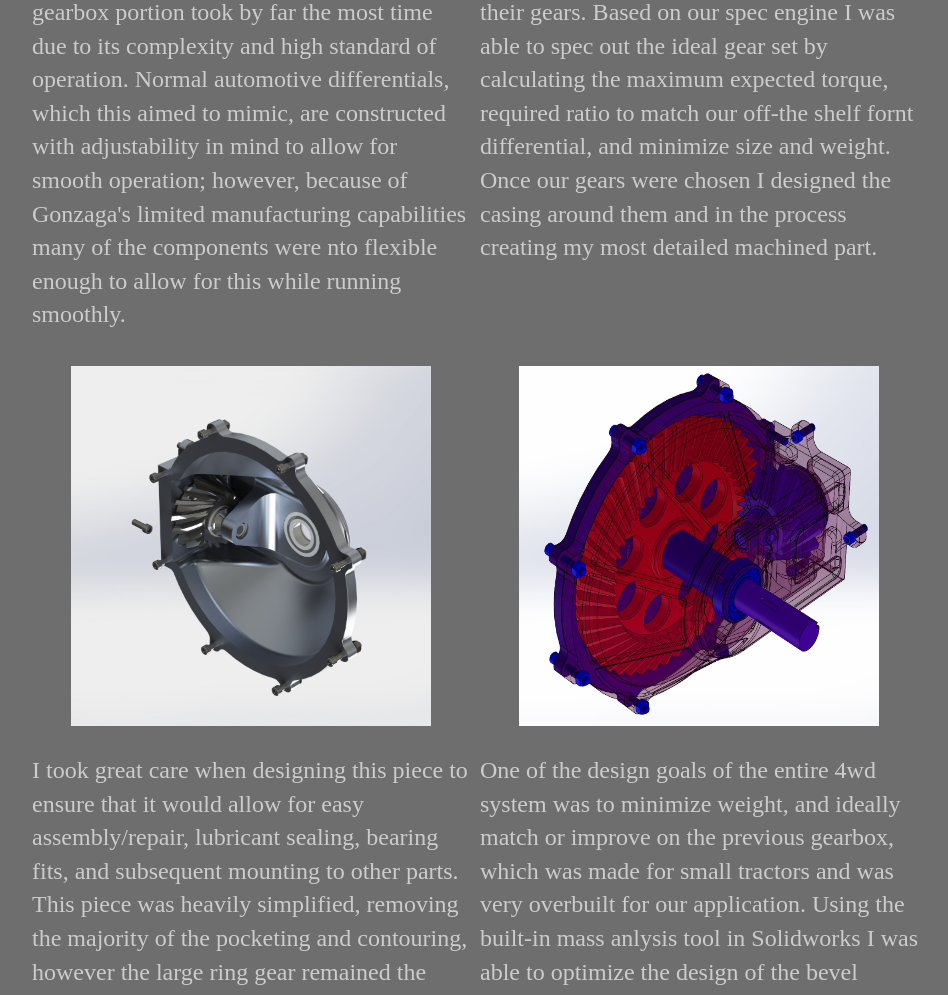
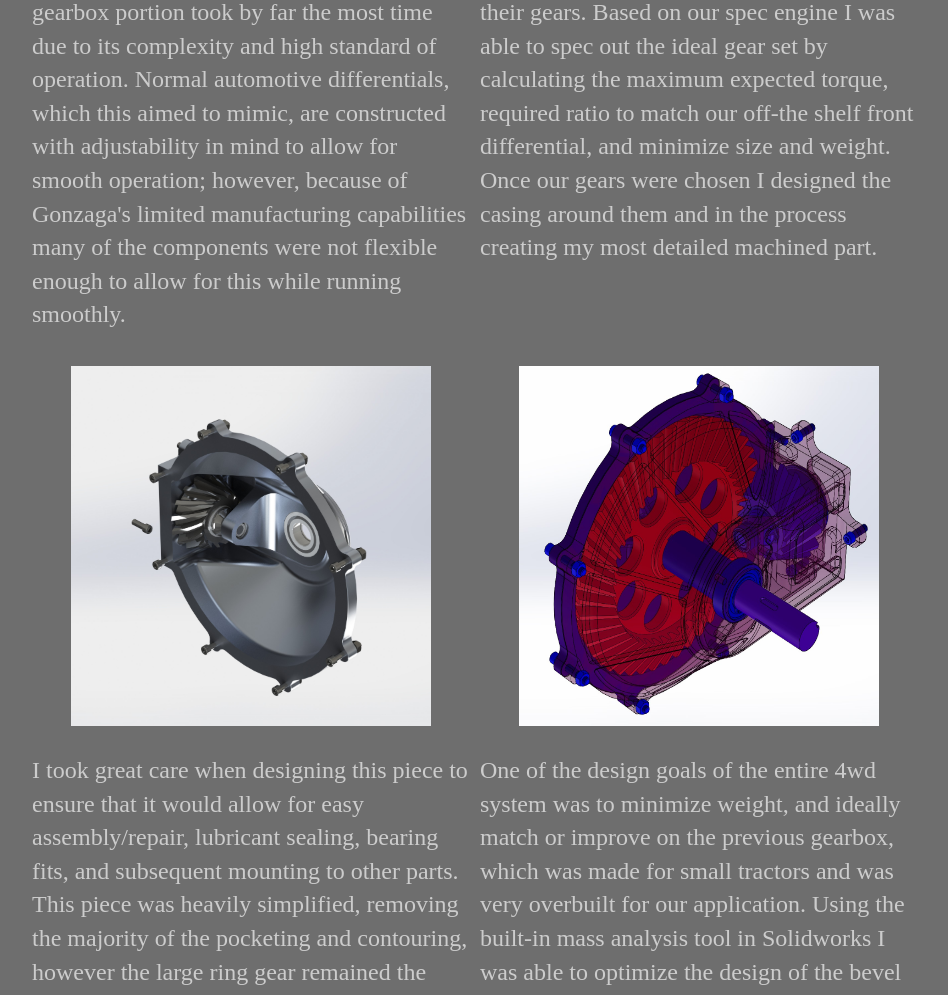
Before and after one commit to andy-gothro/andy-gothro.github.io, a Jekyll site: the page built from Baja SAE/index.html, in a window 1280 px wide and 1400 px high, scrolled down 8849 px. Shown: the part 395-1390 px from the top of the window, without its empty margins (165-1113 px from the left). Built offline with Jekyll 4.4.1, drawn with Linux system fonts in a browser that asks for light colours; some of the changed text lies outside the part shown.

Commit message:
Update index.html

```diff
--- a/Baja SAE/index.html
+++ b/Baja SAE/index.html
@@ -151,11 +151,11 @@ title: Baja SAE
 		<div class="row">
 		  <div class="column">
 		    <center><img src="bevel box.jpg" width="360" height="360"         alt="full bevel gearbox"></center>
-		    <p>This is an optimized version of the bevel gearbox on the baja car, which was simplified to ease machining requirements. Of all of these components, the bevel gearbox portion took by far the most time due to its complexity and high standard of operation. Normal automotive differentials, which this aimed to mimic, are constructed with adjustability in mind to allow for smooth operation; however, because of Gonzaga's limited manufacturing capabilities many of the components were nto flexible enough to allow for this while running smoothly.</p>
+		    <p>This is an optimized version of the bevel gearbox on the baja car, which was simplified to ease machining requirements. Of all of these components, the bevel gearbox portion took by far the most time due to its complexity and high standard of operation. Normal automotive differentials, which this aimed to mimic, are constructed with adjustability in mind to allow for smooth operation; however, because of Gonzaga's limited manufacturing capabilities many of the components were not flexible enough to allow for this while running smoothly.</p>
 		  </div>
 		  <div class="column">
 		    <center><img src="bevel cover.jpg" width="360" height="360" 	alt="interior view of bevel gearbox"></center>
-		    <p>The design of this was driven by first choosing an appropriate supplier, in this case KHK Gears who had excellent documentation and provided 3d models of their gears. Based on our spec engine I was able to spec out the ideal gear set by calculating the maximum expected torque, required ratio to match our off-the shelf fornt differential, and minimize size and weight. Once our gears were chosen I designed the casing around them and in the process creating my most detailed machined part.</p>
+		    <p>The design of this was driven by first choosing an appropriate supplier, in this case KHK Gears who had excellent documentation and provided 3d models of their gears. Based on our spec engine I was able to spec out the ideal gear set by calculating the maximum expected torque, required ratio to match our off-the shelf front differential, and minimize size and weight. Once our gears were chosen I designed the casing around them and in the process creating my most detailed machined part.</p>
 		  </div>
 		</div>
 
@@ -166,14 +166,14 @@ title: Baja SAE
 		  </div>
 		  <div class="column">
 		    <center><img src="bevel mass analysis.jpg" width="360" height="360" 	alt="visualization of the masses of each part in the bevel gearbox"></center>
-		    <p>One of the design goals of the entire 4wd system was to minimize weight, and ideally match or improve on the previous gearbox, which was made for small tractors and was very overbuilt for our application. Using the built-in mass anlysis tool in Solidworks I was able to optimize the design of the bevel gearbox to both reduce overall weight and rotating inertia, most visible in the pocketing on the ring gear.</p>
+		    <p>One of the design goals of the entire 4wd system was to minimize weight, and ideally match or improve on the previous gearbox, which was made for small tractors and was very overbuilt for our application. Using the built-in mass analysis tool in Solidworks I was able to optimize the design of the bevel gearbox to both reduce overall weight and rotating inertia, most visible in the pocketing on the ring gear.</p>
 		  </div>
 		</div>
 
 		<div class="row">
 		  <div class="column">
 		    <center><img src="bevel thickness analysis.jpg" width="360" height="360"	alt="visualization of wall thickness of the main casing for the bevel gearbox"></center>
-		    <p>In addition to optimizing the weight of each component, I made sure to verify that the casing did not have any obvious point sof failure via thickness analysis. Because of the complex geometry of the part, visualising the thickness of each area made it possible to quickly verify that there were no accidental weak points.</p>
+		    <p>In addition to optimizing the weight of each component, I made sure to verify that the casing did not have any obvious points of failure via thickness analysis. Because of the complex geometry of the part, visualizing the thickness of each area made it possible to quickly verify that there were no accidental weak points.</p>
 		  </div>
 		  <div class="column">
 		    <center><img src="bevel cutaway.jpg" width="360" height="360" 	alt="cutaway view of bevel gearbox"></center>
```
